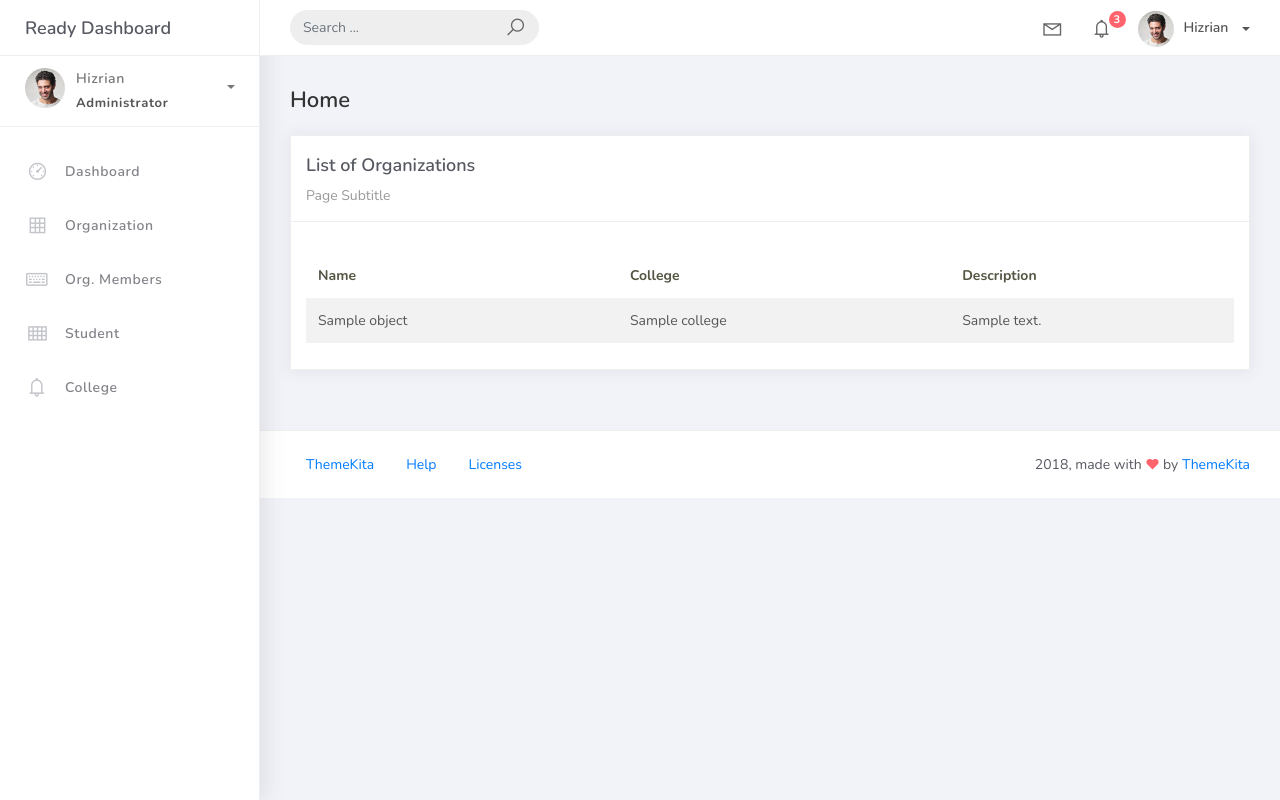
After one commit to Iskatiboi/Maher_Arsi_PSUsphere, a Django app: template projectsite/templates/org_list.html in a window 1280 px wide. The commit adds this page. Run offline with Django 5.2, Linux system fonts and the light colour scheme; the template is opened without the code that fills it: most values are stand-ins (such as "Sample title", 1, 10 or a date in 2020); some libraries are stand-ins or nearby versions.

Commit message:
create orglist

```diff
--- a/projectsite/projectsite/urls.py
+++ b/projectsite/projectsite/urls.py
@@ -1,8 +1,11 @@
 from django.contrib import admin
 from django.urls import path
 from studentorg import views
+from studentorg.views import HomePageView, OrganizationList
 
 urlpatterns = [
     path("admin/", admin.site.urls),
     path("", views.HomePageView.as_view(), name="home"),
+    path('organization_list', OrganizationList.as_view(), name='organization-list'),
+
 ]
--- a/projectsite/studentorg/views.py
+++ b/projectsite/studentorg/views.py
@@ -5,3 +5,9 @@ class HomePageView(ListView):
     model = Organization
     context_object_name = 'home'
     template_name = "home.html"
+
+class OrganizationList(ListView):
+    model = Organization
+    context_object_name = 'organization'
+    template_name = 'org_list.html'
+    paginate_by = 5
--- a/projectsite/templates/base.html
+++ b/projectsite/templates/base.html
@@ -175,7 +175,7 @@
 							</a>
 						</li>
 						<li class="nav-item">
-							<a href="components.html">
+							<a href="{% url 'organization-list' %}">
 								<i class="la la-table"></i>
 								<p>Organization</p>
 							</a>
--- /dev/null
+++ b/projectsite/templates/org_list.html
@@ -0,0 +1,40 @@
+{% extends 'base.html' %}
+{% load static %}
+{% block content %}
+<div class="content">
+  <div class="container-fluid">
+    <h4 class="page-title">Home</h4>
+    <div class="row">
+      <div class="col-md-12">
+        <div class="card">
+          <div class="card-header">
+            <div class="card-title">List of Organizations</div>
+            <div class="card-category">Page Subtitle</div>
+          </div>
+          <div class="card-body">
+            <table class="table table-striped mt-3">
+              <thead>
+                <tr>
+                  <th scope="col">Name</th>
+                  <th scope="col">College</th>
+                  <th scope="col">Description</th>
+                </tr>
+              </thead>
+              <tbody>
+                {% for object in object_list %}
+                <tr>
+                  <td>{{ object.name }}</td>
+                  <td>{{ object.college }}</td>
+                  <td>{{ object.description }}</td>
+                </tr>
+                {% endfor %}
+              </tbody>
+            </table>
+            {% include 'includes/pagination.html' %}
+          </div>
+        </div>
+      </div>
+    </div>
+  </div>
+</div>
+{% endblock %}
```
